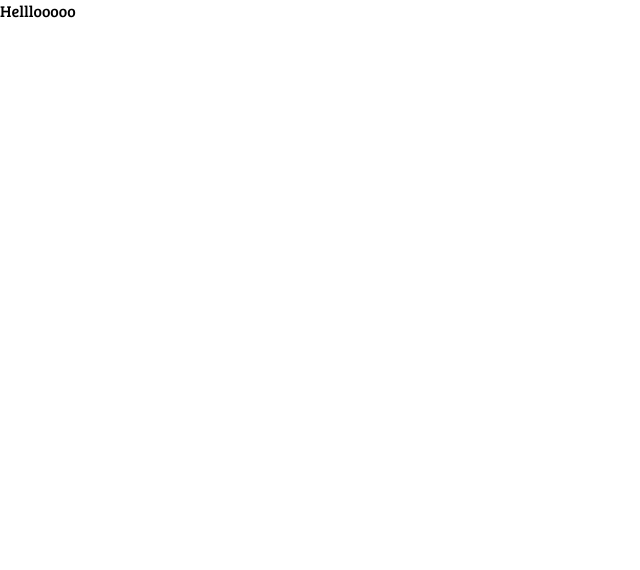
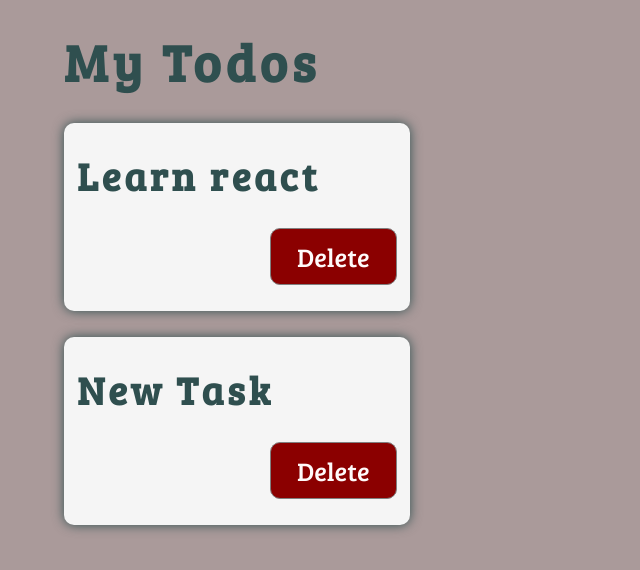
Before and after one commit to willnotsin/First-react-app, a React (Create React App) app: page / in a window 1280 px wide. Shown: the top 570 px of the page, without its empty margins (0-640 px from the left). Built offline with nearby package versions, Linux system fonts and the light colour scheme.

Commit message:
Ran prettier

```diff
--- a/src/App.js
+++ b/src/App.js
@@ -1,13 +1,19 @@
-import "./App.css"
-
-export default function App(){
+import "./App.css";
+import Container from "./components/Container";
+import Todo from "./components/Todo";
+export default function App() {
   return (
     <div className="App">
-      <section className="App-header">
-        <p className='text'>Helllooooo</p>
-
-      </section>
+      <Container>
+        <div>
+          {" "}
+          <h1>My Todos</h1>
+          <Todo text="Learn react"/>
+          <Todo />
+        </div>
+      </Container>
 
     </div>
-  )
+
+  );
 }
```
